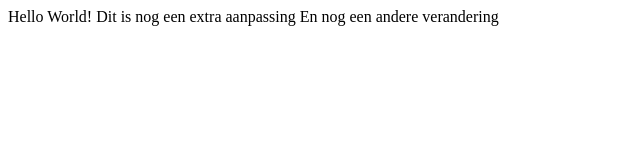
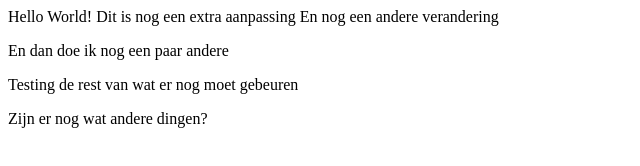
Before and after one commit to fritkotparking/prototyping, a plain HTML site: page index.html in a window 1280 px wide. Shown: the whole page, without its empty margins (0-640 px from the left). Drawn offline with Linux system fonts and the light colour scheme.

Commit message:
Testing Sublime - take 2

```diff
--- a/index.html
+++ b/index.html
@@ -2,3 +2,10 @@ Hello World!
 
 Dit is nog een extra aanpassing
 En nog een andere verandering
+<p>
+En dan doe ik nog een paar andere
+</p>
+<p>
+	Testing de rest van wat er nog moet gebeuren
+</p>
+Zijn er nog wat andere dingen?
```
